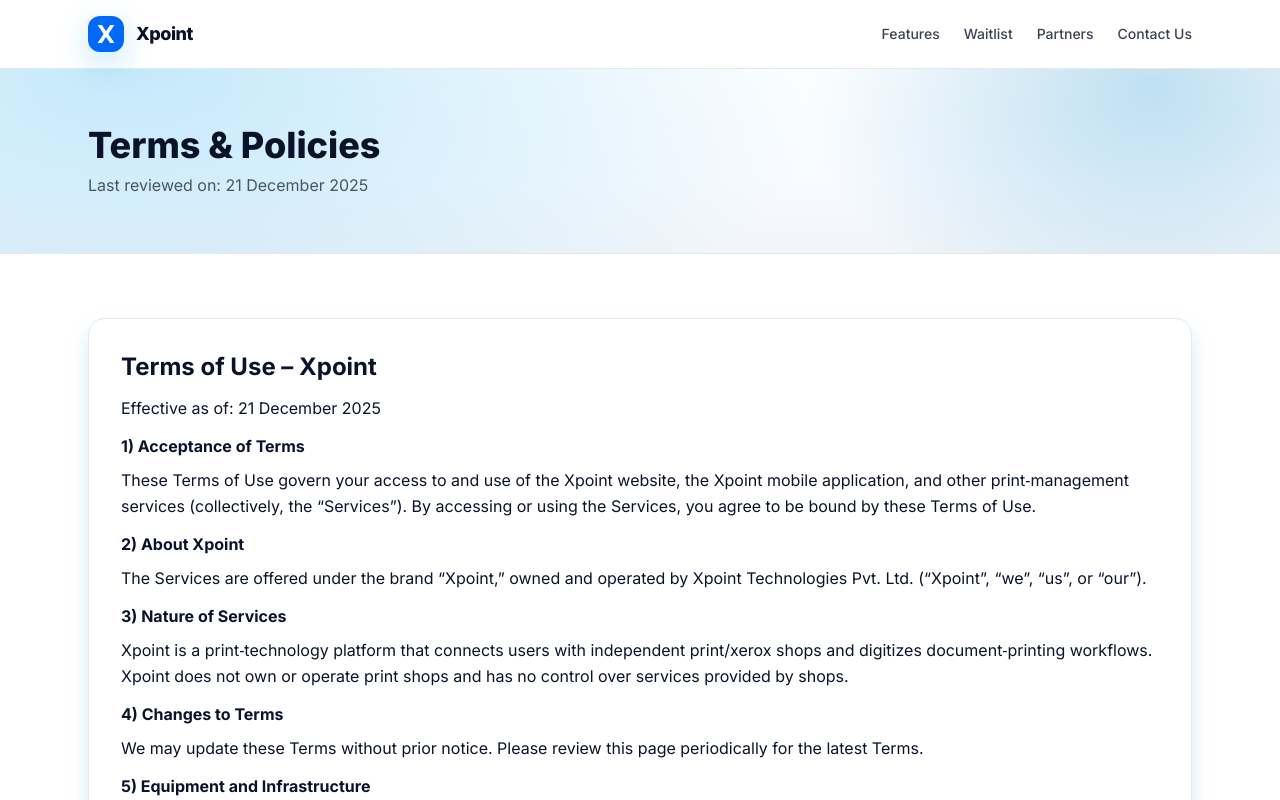
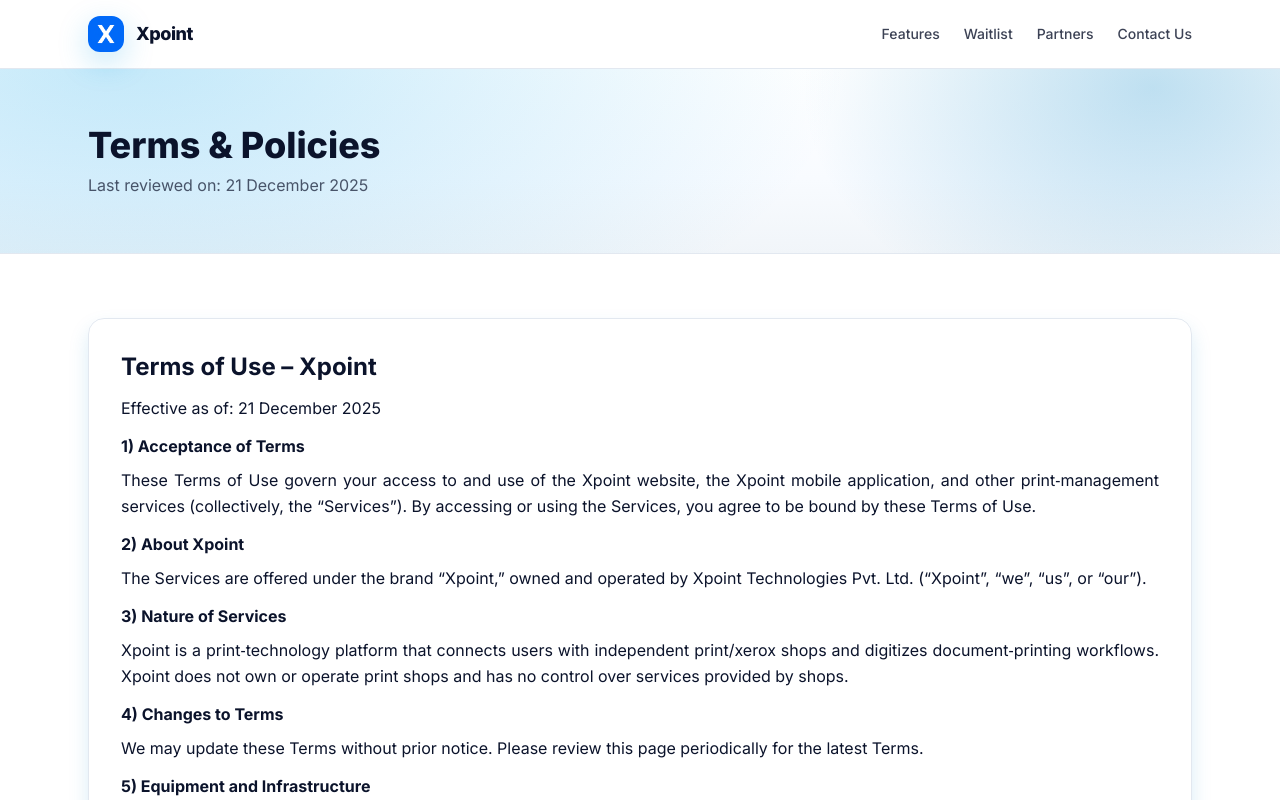
Before and after one commit to ayush346/Xpoint, a React (Vite) app in the folder client/: page /terms-policies in a window 1280 px wide. Shown: the top 800 px of the page. Built offline with nearby package versions, Linux system fonts and the light colour scheme; no server answers.

Commit message:
Fix SPA routing for Vercelllllllllll

```diff
--- a/client/src/components/Section.jsx
+++ b/client/src/components/Section.jsx
@@ -1,13 +1,13 @@
 import { motion } from "framer-motion";
 
-export default function Section({ index, heading, body, renderLegal = false, renderLegalHeadings = false }) {
+export default function Section({ index, heading, body, renderLegal = false, renderLegalHeadings = false, justify = false }) {
 	return (
 		<motion.article
 			initial={{ opacity: 0, y: 12 }}
 			whileInView={{ opacity: 1, y: 0 }}
 			viewport={{ once: true, amount: 0.2 }}
 			transition={{ duration: 0.4, delay: Math.min(index * 0.05, 0.3) }}
-			className="card p-6 md:p-8"
+			className={`card p-6 md:p-8 ${justify ? "prose-justify" : ""}`}
 		>
 			<h3 className="text-xl md:text-2xl font-bold text-midnight">
 				{heading}
--- a/client/src/pages/TermsPrivacy.jsx
+++ b/client/src/pages/TermsPrivacy.jsx
@@ -78,7 +78,7 @@
 			<PageHeader title="Terms &amp; Policies" subtitle="Last reviewed on: 21 December 2025" />
 			<section className="container-padded py-10 md:py-16 grid gap-6 max-w-3xl mx-auto">
 				{sections.map((s, i) => (
-					<Section key={s.heading} index={i} heading={s.heading} body={s.body} renderLegal renderLegalHeadings />
+					<Section key={s.heading} index={i} heading={s.heading} body={s.body} renderLegal renderLegalHeadings justify />
 				))}
 			</section>
 		</>
```
